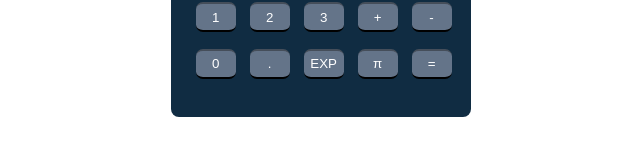
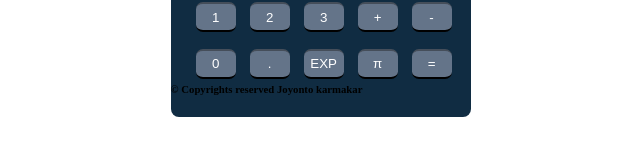
Before and after one commit to Joyontokarmakar/scientificalc, a plain HTML site: page index.html in a window 1280 px wide. Shown: the part 441-596 px from the top of the page, without its empty margins (343-983 px from the left). Drawn offline with Linux system fonts and the light colour scheme.

Commit message:
Update index.html

```diff
--- a/index.html
+++ b/index.html
@@ -157,6 +157,9 @@
             </p>
 
         </div>
+        <div class="wrt">
+                <h6>© Copyrights reserved Joyonto karmakar</h6>
+            </div>
     </div>
 </body>
 
```
